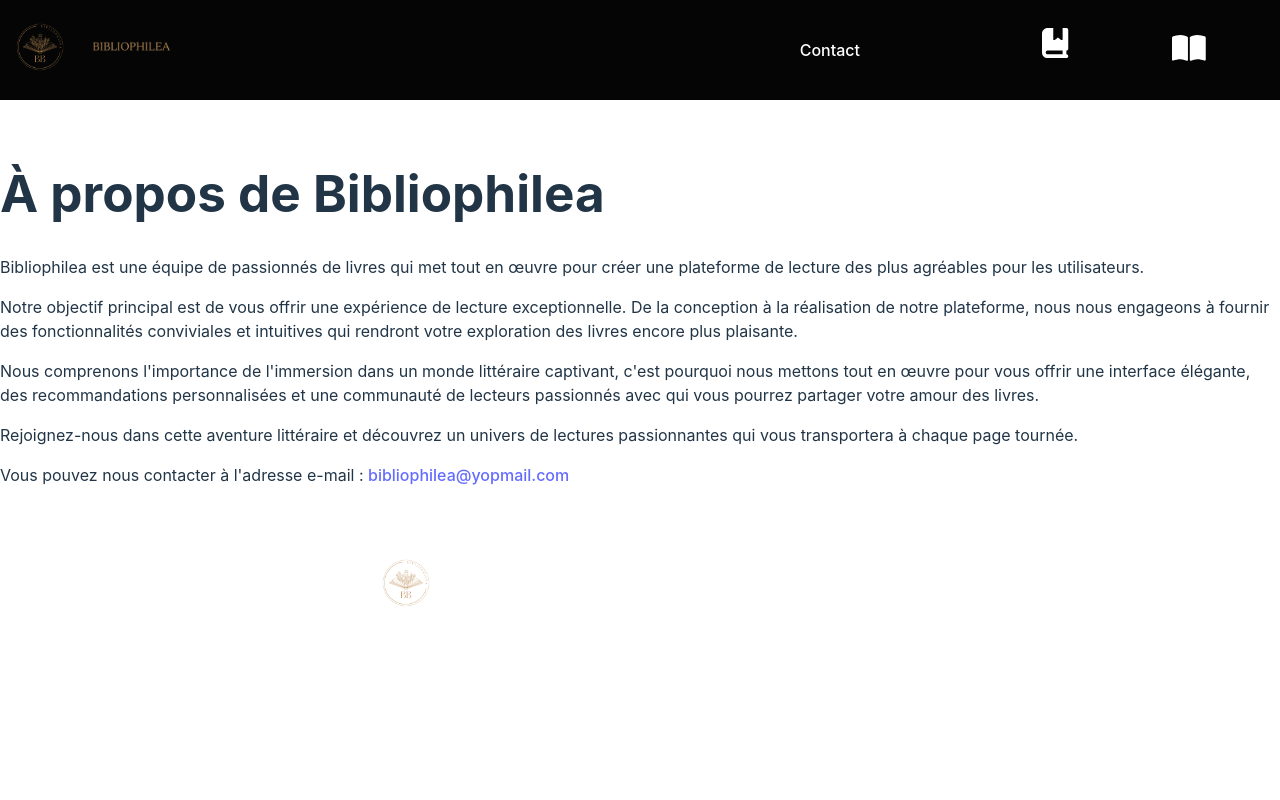
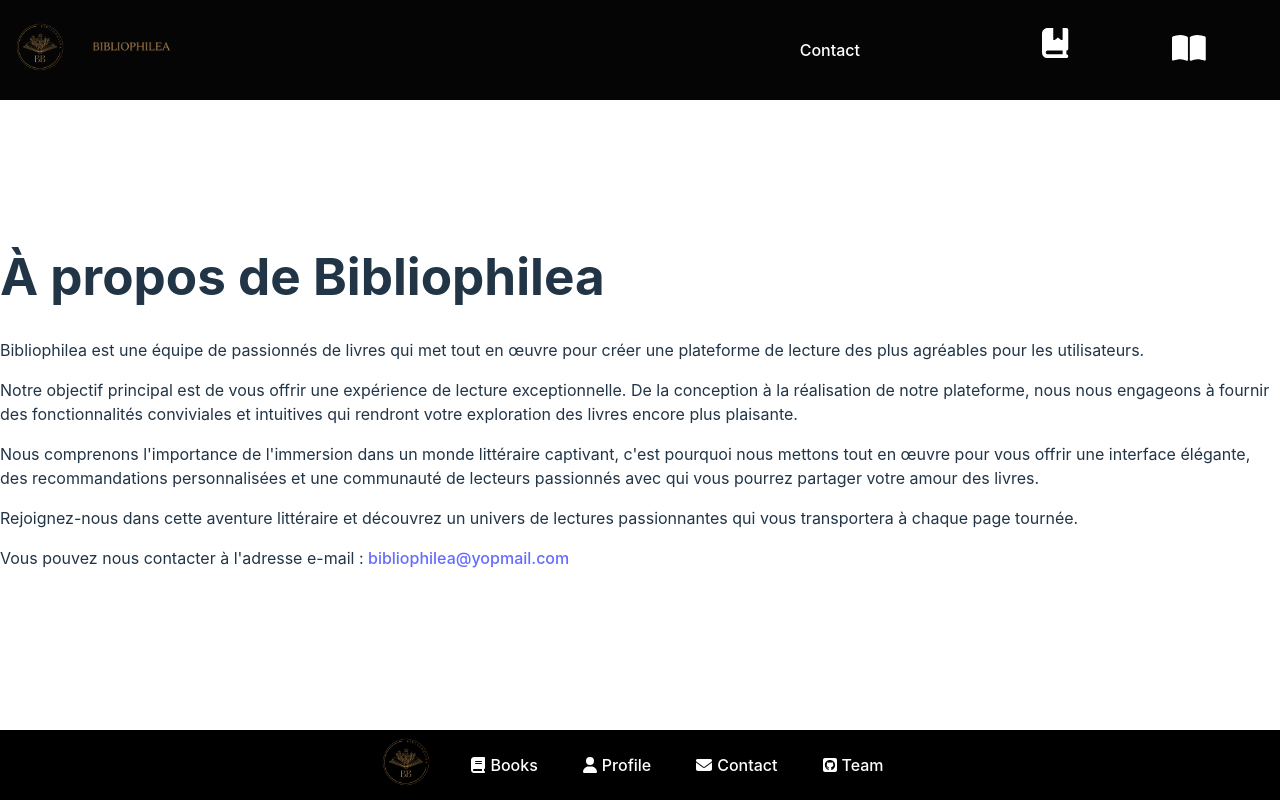
Before and after one commit to LisaDaudibon/Biblofront, a React (Vite) app: page /about in a window 1280 px wide. Built offline with nearby package versions, Linux system fonts and the light colour scheme.

Commit message:
correction popup

```diff
--- a/src/components/footer/footer.css
+++ b/src/components/footer/footer.css
@@ -1,11 +1,7 @@
-.footer-container {
-  content: center;
-}
-
 .footer-links ul {
-  justify-content: center;
   list-style: none;
   display: flex;
+  justify-content: center;
   align-items: center;
   margin: 0;
   padding: 0;
@@ -27,26 +23,66 @@
   margin-left: 5px;
 }
 
-@media (max-width: 600px) {
-  .footer-links a span {
-    display: none;
-  }
-}
-
 .footer-logo {
   display: flex;
   align-items: center;
-  justify-content: center;
+  margin-right: 10px;
 }
 
 .footer-logo img {
   width: auto;
   height: auto;
-  margin-right: 10px;
 }
 
 @media (max-width: 600px) {
+  .footer-links a span {
+    display: none;
+  }
+
   .footer-logo {
     display: none;
   }
 }
+
+.team-popup {
+  position: fixed; /* Change position to fixed */
+  bottom: 80px; /* Adjust the value according to the height of the popup */
+  left: 65%;
+  transform: translateX(-50%);
+  z-index: 3; /* Increase the z-index to ensure it appears above the footer */
+  background-color: #39383866;
+  max-width: 150px;
+  border-radius: 4px;
+  box-shadow: 0 2px 5px rgba(81, 248, 145, 0.845);
+}
+
+.team-popup a {
+  display: block;
+  color: #44a14f;
+  text-decoration: none;
+}
+
+
+.footer {
+  position: fixed;
+  bottom: 0;
+  left: 0;
+  width: 100%;
+  z-index: 2; /* Increase the z-index to ensure it appears above the popup */
+  background-color: black;
+}
+
+.footer-container {
+  display: flex;
+  justify-content: center;
+  align-items: center;
+  width: 100%;
+  position: relative;
+  z-index: 2; /* Increase the z-index to ensure it appears above the popup */
+  height: 70px; /* Set a fixed height for the footer */
+}
+
+#button-footer{
+  height: 25px;
+  padding: 0 5px;
+}
```
